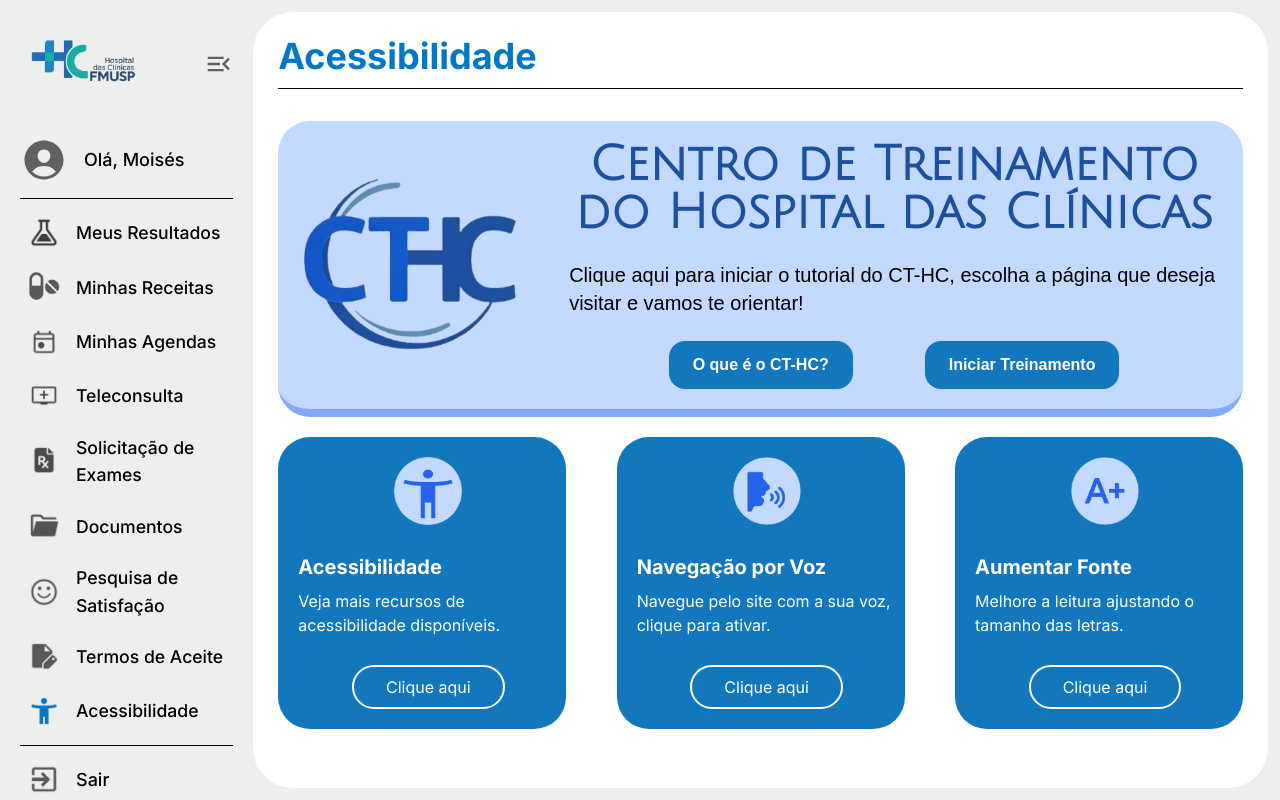
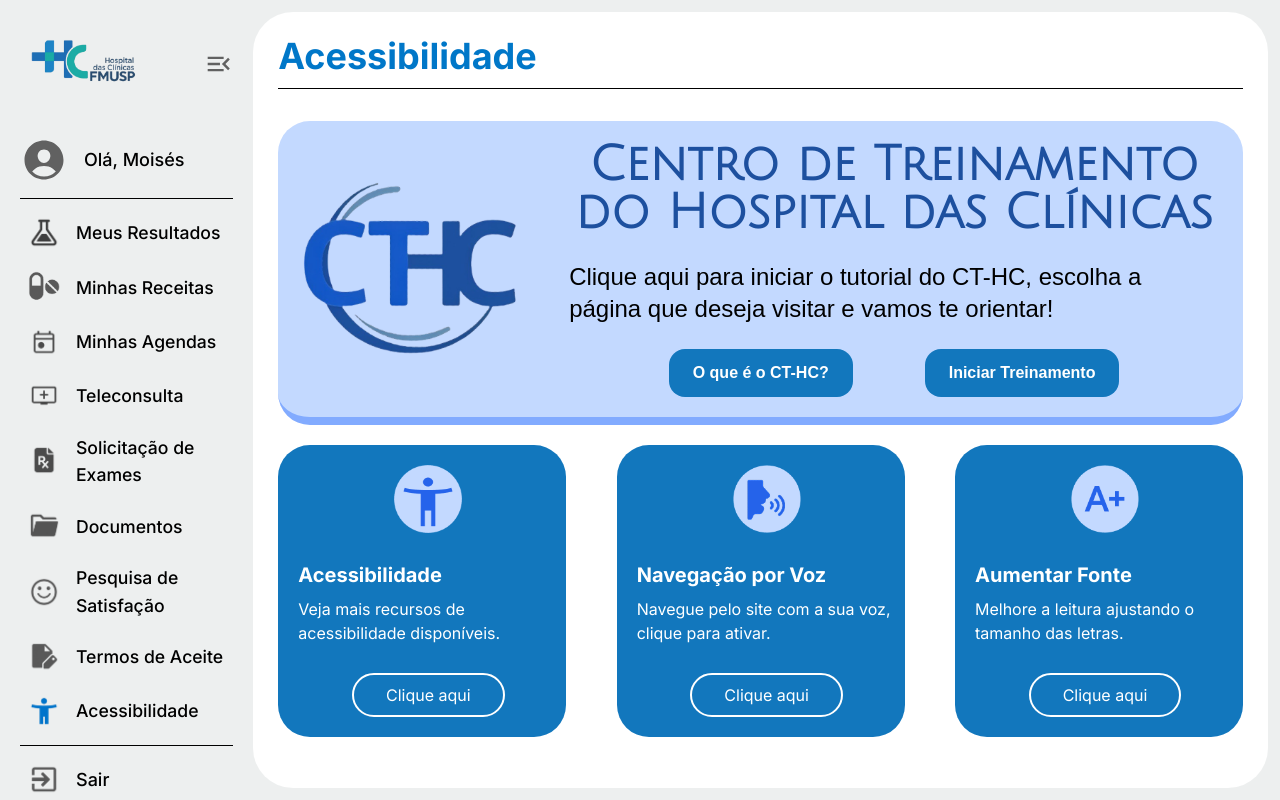
Before and after one commit to BSM-Challenge/ct-hc, a React (Vite) app: page /hc in a window 1280 px wide. Built offline with nearby package versions, Linux system fonts and the light colour scheme; a web font is replaced by a local one.

Commit message:
feat(Card-Treinamento): Aumentado o tamanho do parágrafo

```diff
--- a/src/components/HC/Card-Treinamento/index.tsx
+++ b/src/components/HC/Card-Treinamento/index.tsx
@@ -43,8 +43,8 @@ export default function CardTreinamento() {
 
         <p
           className="
-            text-lg font-imprima max-w-[70ch] mx-auto
-            sm:text-xl
+            text-lg font-imprima max-w-[70ch]
+            sm:text-2xl
           "
         >
           Clique aqui para iniciar o tutorial do CT-HC, escolha a página que
```
